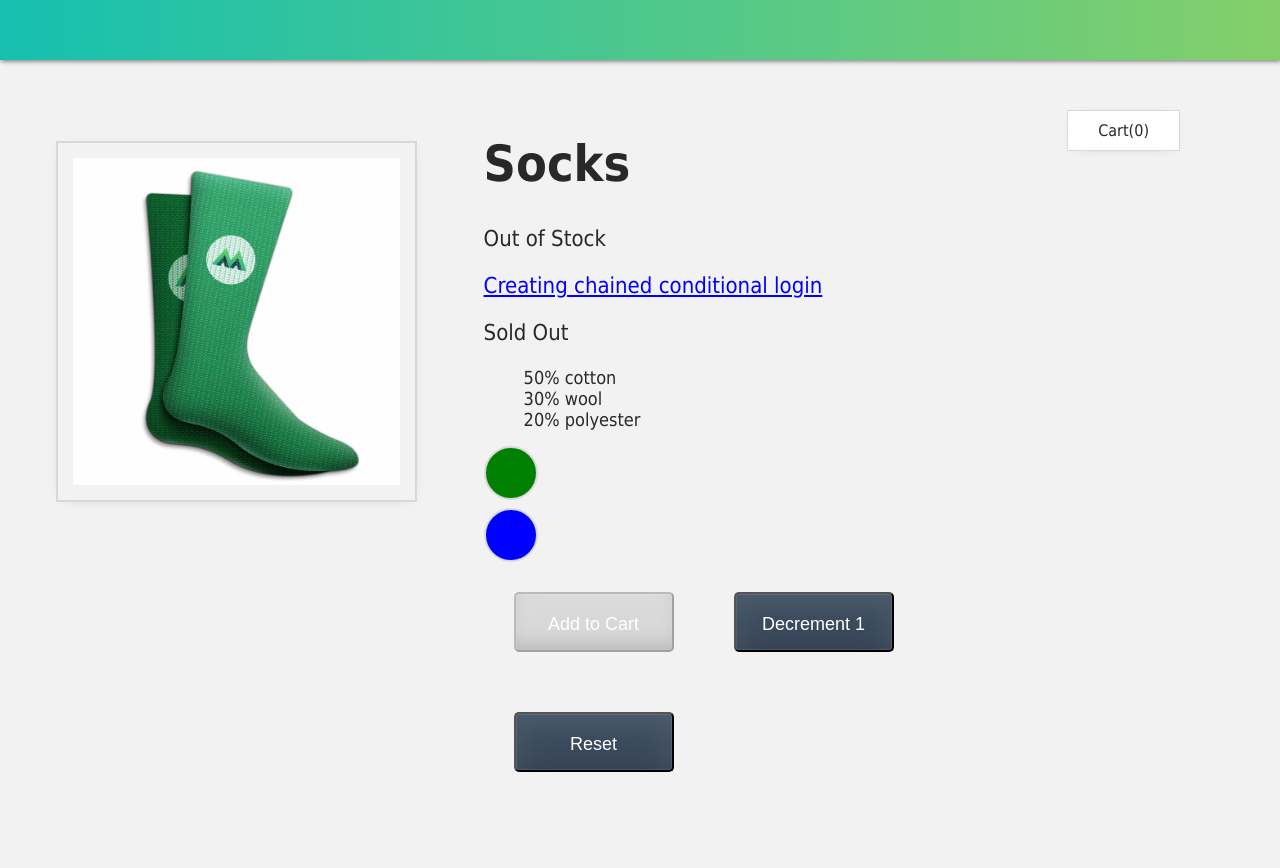
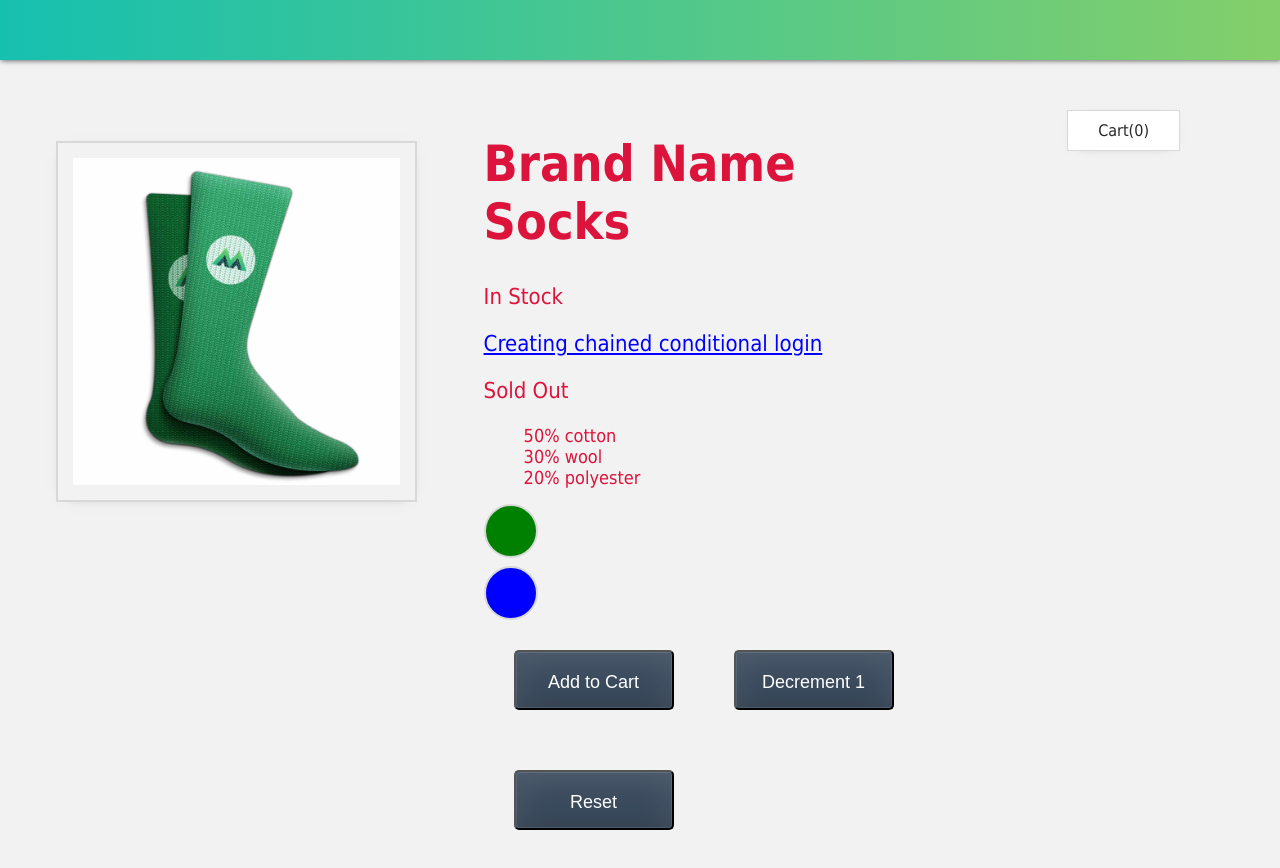
Before and after one commit to aaashikahamed/vue3, a plain HTML site: page index.html in a window 1280 px wide. Before the commit the page ends 818 px from the top, so only its background shows below. Drawn offline with nearby package versions, Linux system fonts and the light colour scheme.

Commit message:
Computer Properties

```diff
--- a/assets/styles.css
+++ b/assets/styles.css
@@ -3,6 +3,11 @@ body {
   margin: 0px;
   font-family: tahoma;
   color: #282828;
+}
+
+.h1{
+  color: crimson;
+  background-color: #f2f2f2;
 }
 
 .button {
@@ -89,7 +94,7 @@ li {
 }
 
 .out-of-stock-img {
-  opacity: 0.5;
+  opacity: 0.1;
 }
 
 p {
--- a/index.html
+++ b/index.html
@@ -16,11 +16,11 @@
         <div class="product-container">
           <div class="product-image">
             <!-- image goes here -->
-             <img v-bind:src="image">
+             <img :class="{'out-of-stock-img ': !inStock}" v-bind:src="image">
 
           </div>
-          <div class="product-info">
-            <h1>{{ product }}</h1>
+          <div class="product-info h1" >
+            <h1>{{ title }}</h1>
             <p v-if="inStock">In Stock</p>
             <p v-else=>Out of Stock</p>
             <!-- <p v-show="inStock"> Testing Visibility </p> -->
@@ -35,7 +35,7 @@
               <li v-for="detail in details">{{detail}}</li>
              </ul>
 
-             <div v-for="variant in variants" :key="variant.id" @mouseover="updateImage(variant.image)" class="color-circle" v-bind:style="{ backgroundColor: variant.color}"></div>
+             <div v-for="variant, index in variants" :key="variant.id" @mouseover="updateVariant(index)" class="color-circle" v-bind:style="{ backgroundColor: variant.color}"></div>
              <!-- <button class="button" v-on:click="cart += 1">Add to Cart</button>
              <button class="button" v-on:click="cart = 0">Reset</button> -->
 
--- a/main.js
+++ b/main.js
@@ -3,14 +3,15 @@ const app = Vue.createApp({
         return {
             cart : 0,
             product: 'Socks',
-            image : './assets/images/socks_green.jpg',
-            inStock: false,
+            brand : "Brand Name",
+            selectedVariant : 0,
+            // inStock: true,
             inventory: 10,
             // onSale : true
             details: ['50% cotton', '30% wool', '20% polyester'],
             variants: [
-                { id: 2234, color: 'green', image: './assets/images/socks_green.jpg' },
-                { id: 2235, color: 'blue', image: './assets/images/socks_blue.jpg' },
+                { id: 2234, color: 'green', image: './assets/images/socks_green.jpg', quantity: 50 },
+                { id: 2235, color: 'blue', image: './assets/images/socks_blue.jpg' , quantity: 0 },
               ],
             sizes : [
                 {id:123, size: 'sm'},
@@ -37,8 +38,20 @@ const app = Vue.createApp({
                 this.cart = "No Items in the cart"
             }
         },
-        updateImage(variantImage){
-            this.image = variantImage
+        updateVariant(index){
+            this.selectedVariant = index
+            // console.log(this.selectedVariant)
+        }
+    },
+    computed : {
+        title () {
+            return this.brand + ' ' + this.product
+        },
+        image(){
+            return this.variants[this.selectedVariant].image
+        },
+        inStock(){
+            return this.variants[this.selectedVariant].quantity
         }
     }
 })
```
